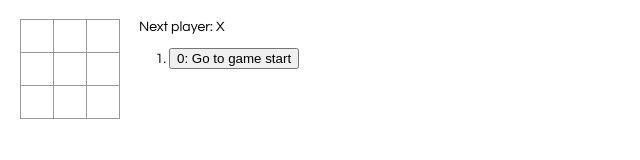
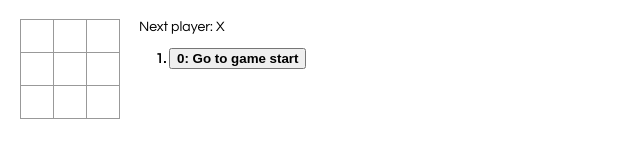
Before and after one commit to golsear/tic-tac-toe, a React app: page / in a window 1280 px wide. Shown: the full height of the page, 0-640 px from the left. Built offline with nearby package versions, Linux system fonts and the light colour scheme.

Commit message:
Bold the currently selected item in the move list

```diff
--- a/src/index.css
+++ b/src/index.css
@@ -48,3 +48,8 @@ ol, ul {
 .game-info {
     margin-left: 20px;
 }
+
+.text-bold,
+.text-bold button{
+    font-weight: bold;
+}
--- a/src/index.js
+++ b/src/index.js
@@ -95,12 +95,15 @@ class Game extends React.Component {
         const history = this.state.history;
         const current = history[this.state.stepNumber];
         const winner = calculateWinner(current.squares);
+        const stepNumber = this.state.stepNumber;
         const moves = history.map((step, move) => {
             const desc = move ?
                 'Go to move #' + move + ' (row: ' + step.row + ' col: ' + step.col + ')':
                 'Go to game start';
+            const className = stepNumber === move ? 'text-bold' : '';
             return (
-                <li key={move}>
+                <li className={className}
+                    key={move}>
                     <button onClick={() => this.jumpTo(move)}>{move}: {desc}</button>
                 </li>
             );
```
